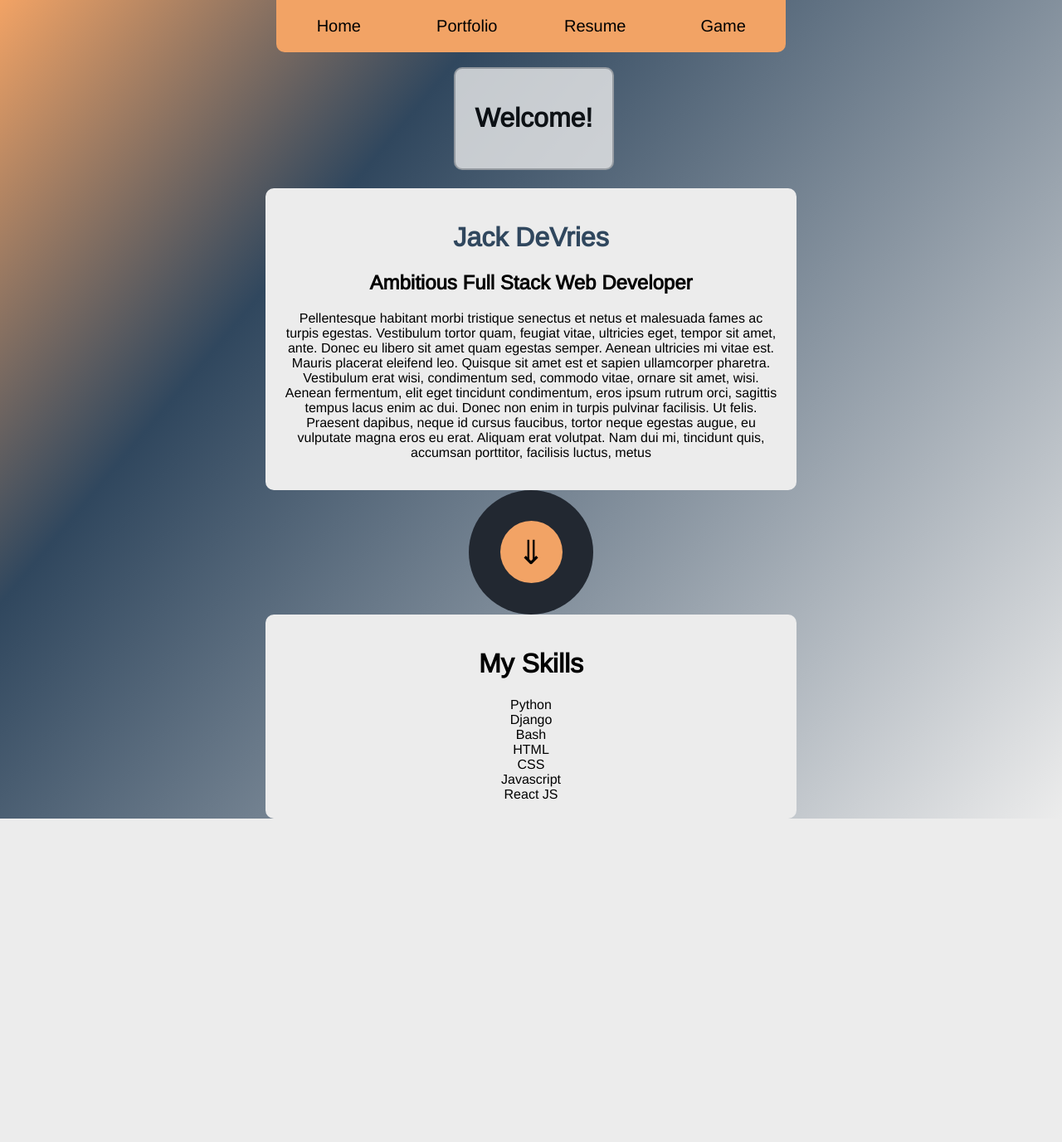
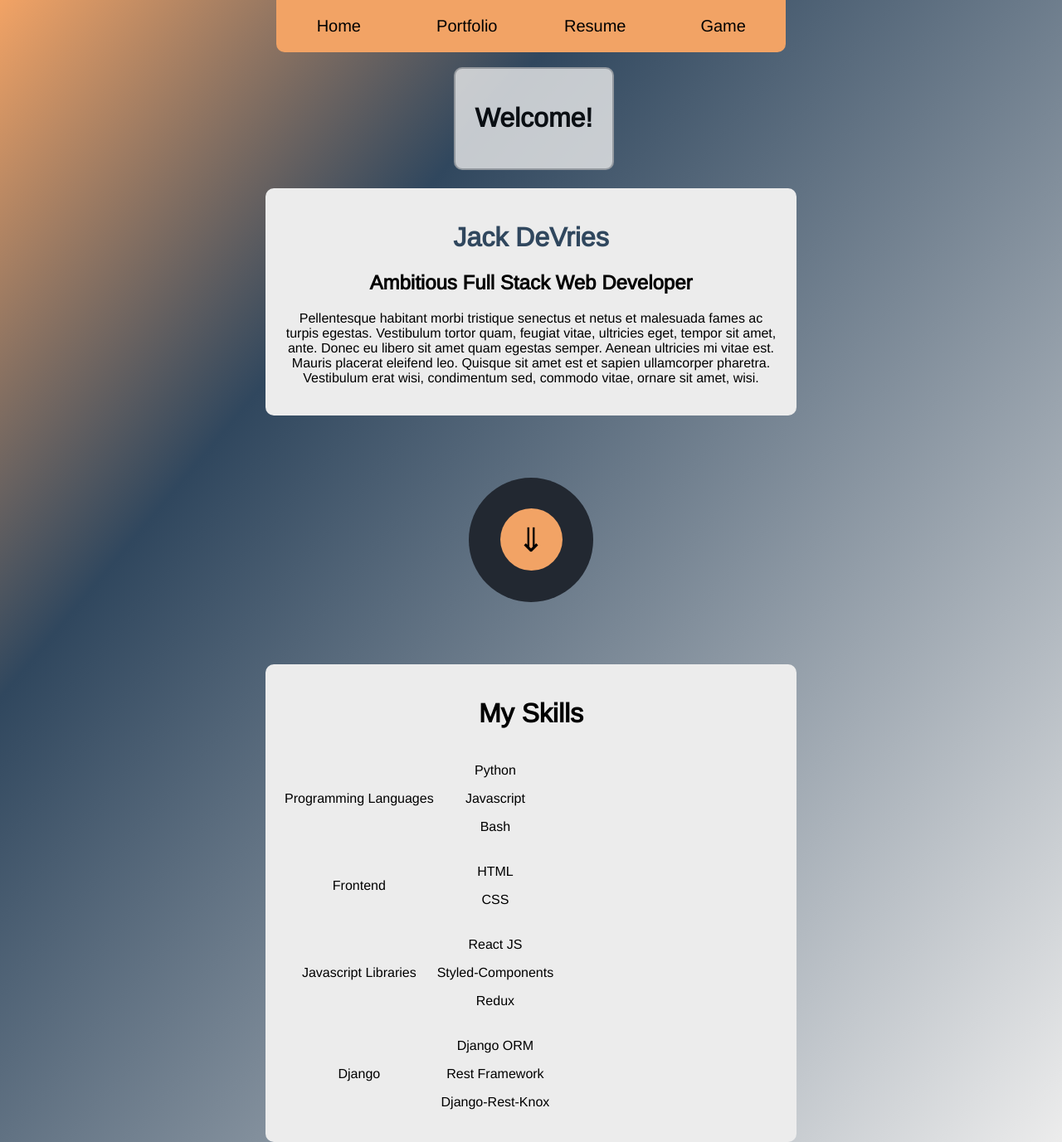
Before and after one commit to jdevries3133/resume, a Django app: page / in a window 1280 px wide. Shown: the whole page at 83% size. Before the commit the page ends 987 px from the top, so only its background shows below. Run offline with Django 3.2, Linux system fonts and the light colour scheme.

Commit message:
Auto-spacing call to action button & updated skills content

```diff
--- a/landing_page/static/down_button.js
+++ b/landing_page/static/down_button.js
@@ -1,5 +1,34 @@
 // apply padding above and below the down button to fill the page.
-let arrow;
-document.readyState(() => {
-  arrow = document.getElementById("arrow");
-});
+
+async function find_element(id) {
+  let el = document.getElementById(id);
+  if (el) {
+    return el;
+  } else {
+    await new Promise((r) => setInterval(r, 10));
+    el = document.getElementById(id);
+    if (!el) {
+      throw "Element " + el + " not found";
+    }
+    return el;
+  }
+}
+
+const space_arrow = (el) => {
+  if (window.innerWidth < 400) {
+    return;
+  }
+  const ARROW_SIZE = 148;
+  const rect = el.getBoundingClientRect();
+  const viewport = viewport_height();
+  const working_space = viewport - rect.y - window.scrollY;
+  const needs_filler = working_space - ARROW_SIZE;
+  if (needs_filler < 0) {
+    return;
+  }
+  const padding = Math.floor(needs_filler / 2);
+  el.setAttribute("style", `padding: ${padding}px 0px`);
+};
+
+const el = find_element("arrow");
+el.then((r) => space_arrow(r));
--- a/landing_page/templates/down_button.html
+++ b/landing_page/templates/down_button.html
@@ -7,6 +7,7 @@ The down arrow will automatically take up the space between it and the bottom of
 the viewport. If it is below the bottom of the viewport, it will try to get itself
 above the bottom of the viewport.
 {% endcomment %}
+<a style="color: black;" href="#skills">
     <div id="arrow" class="outer_container">
         <div class="circle_container">
             <div class="outer_circle">
@@ -16,3 +17,4 @@ above the bottom of the viewport.
             </div>
         </div>
     </div>
+</a>
--- a/landing_page/templates/home.html
+++ b/landing_page/templates/home.html
@@ -22,33 +22,57 @@
   <div class="text_container">
     <h1 class="h1_focus">Jack DeVries</h1>
     <h2>Ambitious Full Stack Web Developer</h2>
-    <p>
+    <p id="personal_statement">
       Pellentesque habitant morbi tristique senectus et netus et malesuada fames
       ac turpis egestas. Vestibulum tortor quam, feugiat vitae, ultricies eget,
       tempor sit amet, ante. Donec eu libero sit amet quam egestas semper. Aenean
       ultricies mi vitae est. Mauris placerat eleifend leo. Quisque sit amet est et
       sapien ullamcorper pharetra. Vestibulum erat wisi, condimentum sed, commodo
-      vitae, ornare sit amet, wisi. Aenean fermentum, elit eget tincidunt condimentum,
-      eros ipsum rutrum orci, sagittis tempus lacus enim ac dui. Donec non enim in
-      turpis pulvinar facilisis. Ut felis. Praesent dapibus, neque id cursus faucibus,
-      tortor neque egestas augue, eu vulputate magna eros eu erat. Aliquam erat volutpat.
-      Nam dui mi, tincidunt quis, accumsan porttitor, facilisis luctus, metus
+      vitae, ornare sit amet, wisi.
     </p>
   </div>
 
   {% include 'down_button.html' %}
 
-  <div class="text_container">
+  <div id="skills" class="text_container">
     <h1>My Skills</h1>
-      <ul>
-        <li>Python</li>
-        <li>Django</li>
-        <li>Bash</li>
-        <li>HTML</li>
-        <li>CSS</li>
-        <li>Javascript</li>
-        <li>React JS</li>
-      </ul>
+    <table>
+      <tbody>
+        <tr>
+          <td class="td_title">Programming Languages</td>
+          <td class="td_items">
+            <p>Python</p>
+            <p>Javascript</p>
+            <p>Bash</p>
+          </td>
+        </tr>
+        <tr>
+          <td class="td_title">Frontend</td>
+          <td class="td_items">
+            <p>HTML</p>
+            <p>CSS</p>
+          </td>
+        </tr>
+        <tr>
+          <td class="td_title">Javascript Libraries</td>
+          <td class="td_items">
+            <p>React JS</p>
+            <p>Styled-Components</p>
+            <p>Redux</p>
+          </td>
+        </tr>
+        <tr>
+          <td class="td_title">Django</td>
+          <td class="td_items">
+            <p>Django ORM</p>
+            <p>Rest Framework</p>
+            <p>Django-Rest-Knox</p>
+          </td>
+        </tr>
+      </tbody>
+    </table>
+
+
 </div>
 
 <script src="{% static 'homepage.js' %}"></script>
--- a/resume_website/static/background_helper.js
+++ b/resume_website/static/background_helper.js
@@ -1,5 +1,5 @@
-// Adds a filler div at the bottom to make the gradient background take up the
-// whole viewport
+// sets the height of the body to match the viewport if the body is smaller than
+// the viewport, so that the gradient stays inside.
 
 const document_height = () => {
   const body = document.body,
--- a/resume_website/static/styles.css
+++ b/resume_website/static/styles.css
@@ -9,6 +9,8 @@
 
 body {
   font-family: "Arimo", sans-serif;
+  -webkit-font-smoothing: antialiased;
+  -moz-osx-font-smoothing: grayscale;
   margin: 0;
   padding: 0;
   background: rgb(242, 163, 101);
```
Lines whose indentation alone changed are shown as unchanged.
